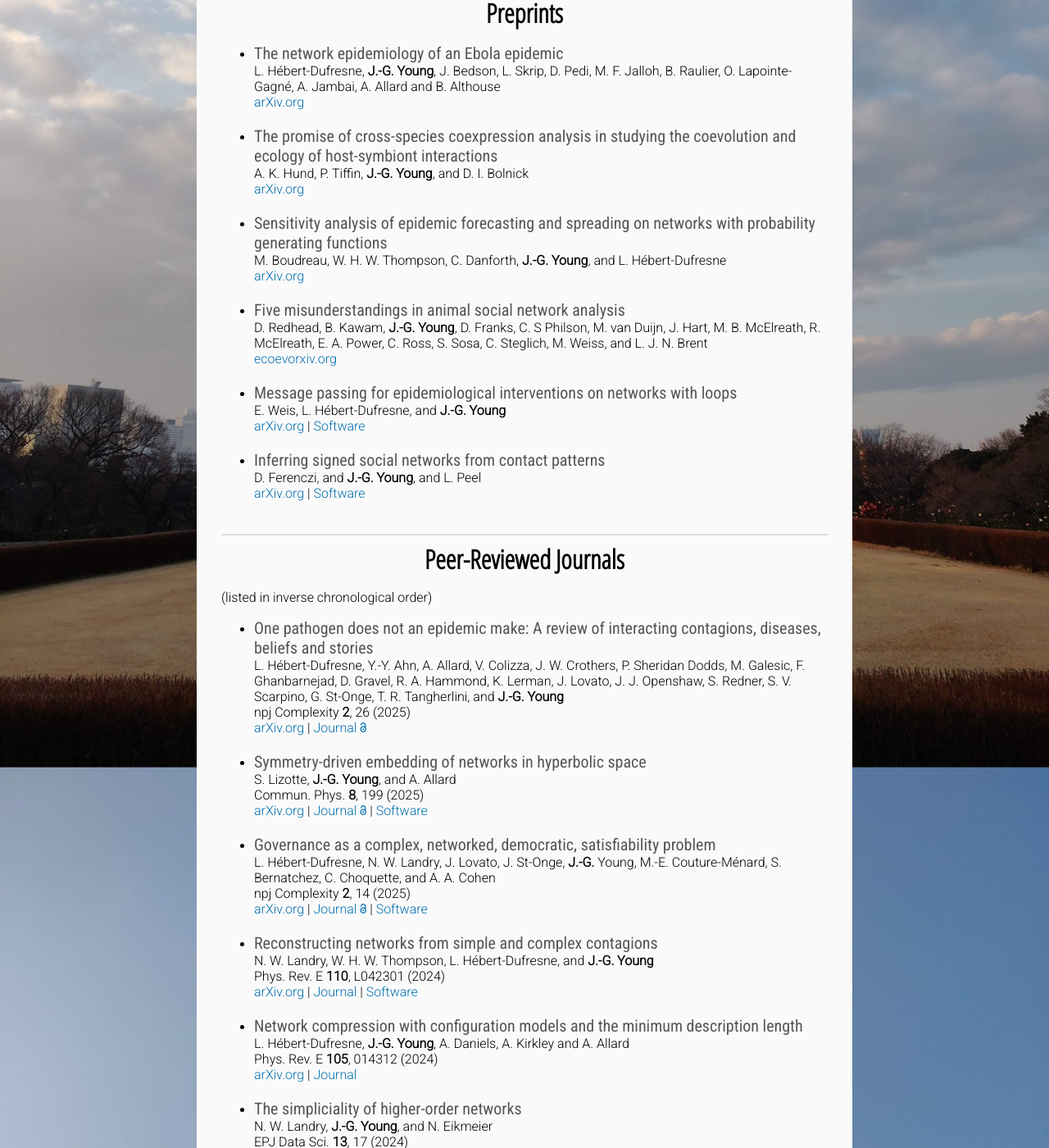
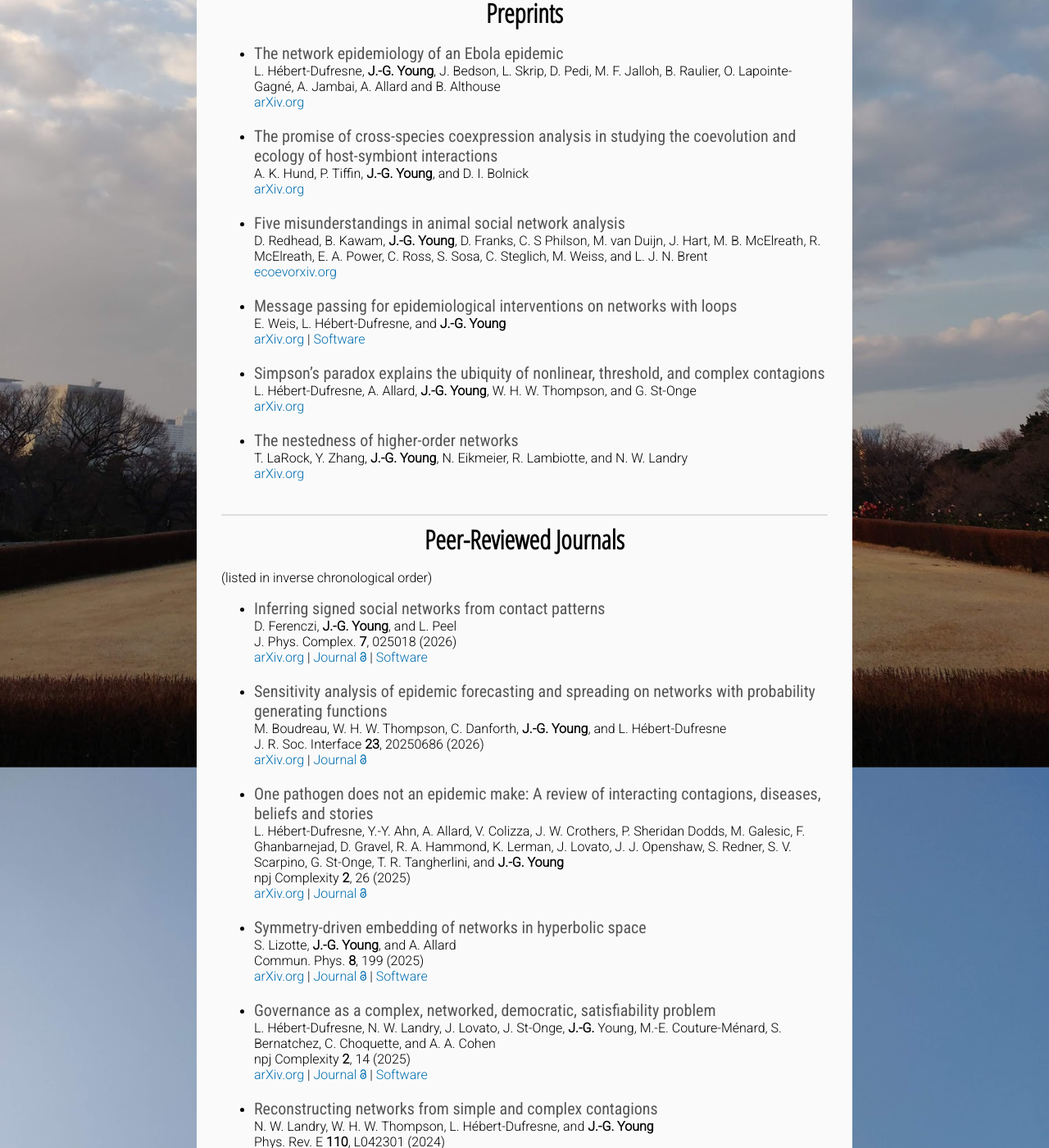
Before and after one commit to jg-you/jg-you.github.io, a Jekyll site: the page built from index.md, in a window 1280 px wide and 1400 px high, scrolled down 771 px. Shown: the whole window at 82% size. Built offline with Jekyll 4.4.1, drawn with Linux system fonts in a browser that asks for light colours; some web fonts are replaced; comment, search, counter and statistics services are not loaded.

Commit message:
Publication updates

```diff
--- a/index.md
+++ b/index.md
@@ -28,10 +28,6 @@ L. Hébert-Dufresne, **J.-G. Young**, J. Bedson, L. Skrip, D. Pedi, M. F. Jalloh
 A. K. Hund, P. Tiffin, **J.-G. Young**, and  D. I. Bolnick<br/>
 [arXiv.org](https://dx.doi.org/10.48550/arXiv.2206.12711)
 
-* <span class="pub-title">Sensitivity analysis of epidemic forecasting and spreading on networks with probability generating functions</span><br/>
-M. Boudreau, W. H. W. Thompson, C. Danforth, **J.-G. Young**, and L. Hébert-Dufresne<br/>
-[arXiv.org](https://doi.org/10.48550/arXiv.2506.24103)
-
 * <span class="pub-title">Five misunderstandings in animal social network analysis</span><br/>
 D. Redhead, B. Kawam, **J.-G. Young**, D. Franks, C. S Philson, M. van Duijn, J. Hart, M. B. McElreath, R. McElreath, E. A. Power, C. Ross, S. Sosa, C. Steglich, M. Weiss, and L. J. N. Brent<br/>
 [ecoevorxiv.org](https://doi.org/10.32942/X2W93X)
@@ -41,9 +37,13 @@ D. Redhead, B. Kawam, **J.-G. Young**, D. Franks, C. S Philson, M. van Duijn, J.
 E. Weis, L. Hébert-Dufresne, and **J.-G. Young**<br/>
 [arXiv.org](https://doi.org/10.48550/arXiv.2509.21596) | [Software](http://github.com/erikweis/loopy-MP-interventions/)
 
-* <span class="pub-title">Inferring signed social networks from contact patterns</span><br/>
-D. Ferenczi, and **J.-G. Young**, and L. Peel<br/>
-[arXiv.org](https://doi.org/10.48550/arXiv.2601.10565) | [Software](https://github.com/ferenczid/signed_net_inf)
+* <span class="pub-title">Simpson's paradox explains the ubiquity of nonlinear, threshold, and complex contagions</span><br/>
+L. Hébert-Dufresne, A. Allard, **J.-G. Young**, W. H. W. Thompson, and G. St-Onge<br/>
+[arXiv.org](https://doi.org/10.48550/arXiv.2605.00791)
+
+* <span class="pub-title">The nestedness of higher-order networks</span><br/>
+T. LaRock, Y. Zhang, **J.-G. Young**, N. Eikmeier, R. Lambiotte, and N. W. Landry<br/>
+[arXiv.org](https://doi.org/10.48550/arXiv.2605.18420)
 
 <div class="end-of-post"></div>
 
@@ -51,6 +51,16 @@ D. Ferenczi, and **J.-G. Young**, and L. Peel<br/>
 ## Peer-Reviewed Journals
 
 <p>(listed in inverse chronological order)</p>
+
+* <span class="pub-title">Inferring signed social networks from contact patterns</span><br/>
+D. Ferenczi, **J.-G. Young**, and L. Peel<br/>
+J. Phys. Complex. **7**, 025018 (2026)<br/>
+[arXiv.org](https://doi.org/10.48550/arXiv.2601.10565) | [Journal <i class="ai ai-open-access" aria-hidden="true"></i>](https://doi.org/10.1088/2632-072X/ae76ae) | [Software](https://github.com/ferenczid/signed_net_inf)
+
+* <span class="pub-title">Sensitivity analysis of epidemic forecasting and spreading on networks with probability generating functions</span><br/>
+M. Boudreau, W. H. W. Thompson, C. Danforth, **J.-G. Young**, and L. Hébert-Dufresne<br/>
+J. R. Soc. Interface **23**, 20250686 (2026)<br/>
+[arXiv.org](https://doi.org/10.48550/arXiv.2506.24103) | [Journal <i class="ai ai-open-access" aria-hidden="true"></i>](https://doi.org/10.1098/rsif.2025.0686)
 
 * <span class="pub-title">One pathogen does not an epidemic make: A review of interacting contagions, diseases, beliefs and stories</span><br/>
 L. Hébert-Dufresne, Y.-Y. Ahn, A. Allard, V. Colizza, J. W. Crothers, P. Sheridan Dodds, M. Galesic, F. Ghanbarnejad, D. Gravel, R. A. Hammond, K. Lerman, J. Lovato, J. J. Openshaw, S. Redner, S. V. Scarpino, G. St-Onge, T. R. Tangherlini, and **J.-G. Young**<br/>
@@ -74,7 +84,7 @@ Phys. Rev. E **110**, L042301 (2024)<br/>
 
 * <span class="pub-title">Network compression with configuration models and the minimum description length</span><br/>
 L. Hébert-Dufresne, **J.-G. Young**, A. Daniels, A. Kirkley and A. Allard<br/>
-Phys. Rev. E **105**, 014312 (2024)<br/>
+Phys. Rev. E **110**, 034305 (2024)<br/>
 [arXiv.org](https://dx.doi.org/10.48550/arXiv.2204.08444) | [Journal](https://doi.org/10.1103/PhysRevE.110.034305)
 
 * <span class="pub-title">The simpliciality of higher-order networks</span><br/>
```
Also changed, not shown: 1 other file.
